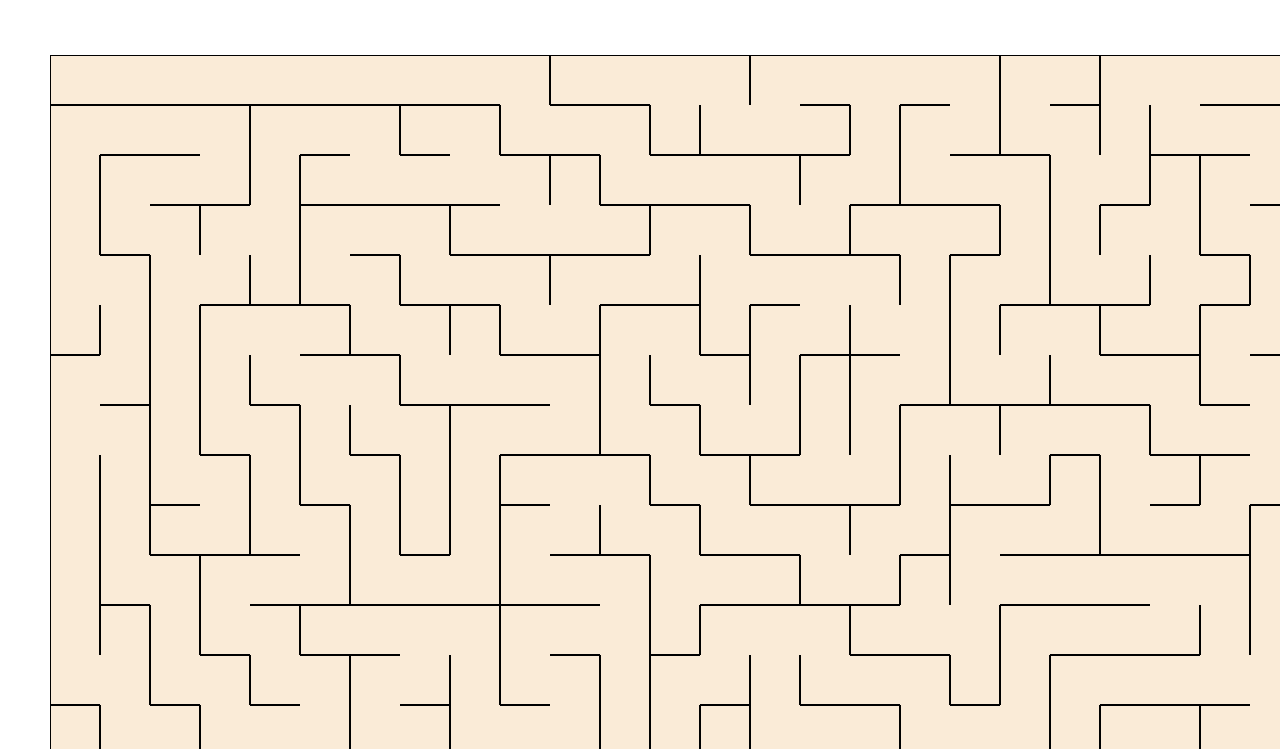
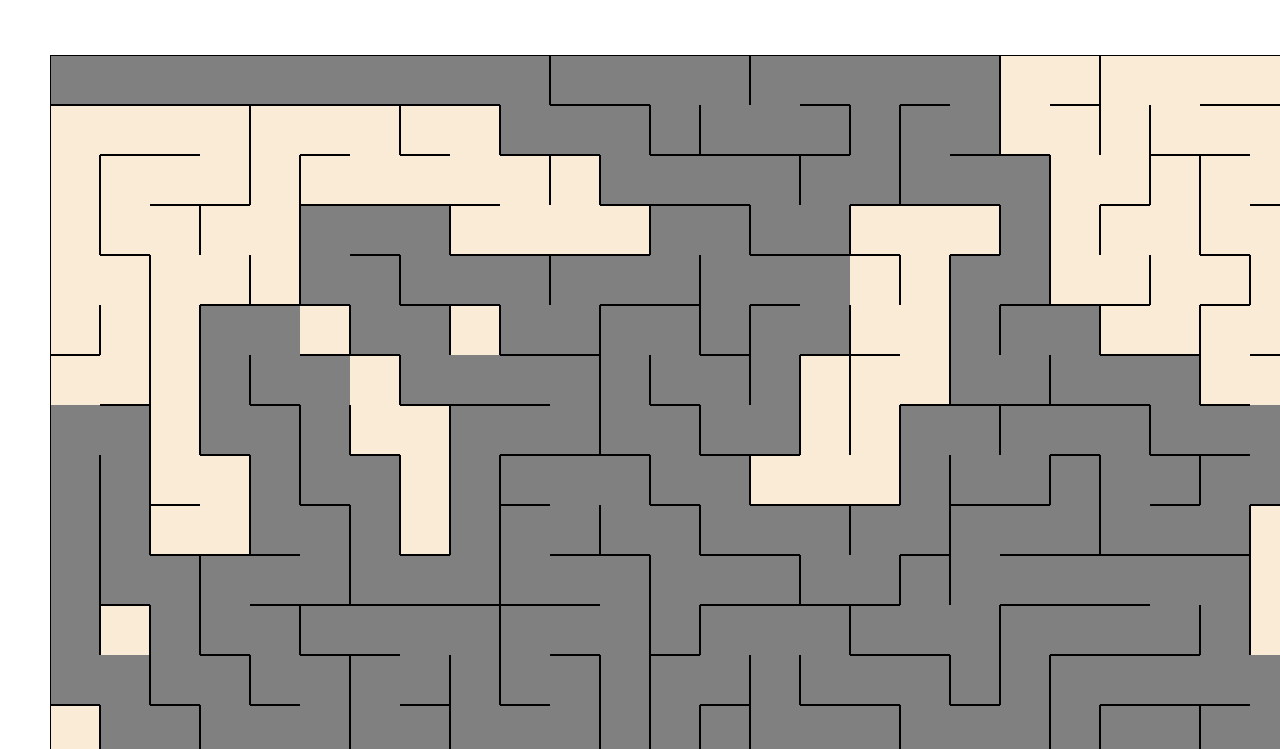
Before and after one commit to faf64/maze, a plain HTML site: page index.html in a window 1280 px wide. Shown: the part 51-800 px from the top of the page. Drawn offline with nearby package versions, Linux system fonts and the light colour scheme.

Commit message:
Added visited case and final array containing solution.

```diff
--- a/index.html
+++ b/index.html
@@ -1,25 +1,30 @@
 <!DOCTYPE html>
 <html lang="fr">
+
 <head>
     <meta charset="UTF-8">
     <meta name="viewport" content="width=device-width, initial-scale=1.0 shrink-to-fit=no">
     <link rel="stylesheet" href="style.css">
-    <link rel="stylesheet" href="https://cdn.jsdelivr.net/npm/bootstrap@4.5.3/dist/css/bootstrap.min.css" integrity="sha384-TX8t27EcRE3e/ihU7zmQxVncDAy5uIKz4rEkgIXeMed4M0jlfIDPvg6uqKI2xXr2" crossorigin="anonymous">
+    <link rel="stylesheet" href="https://cdn.jsdelivr.net/npm/bootstrap@4.5.3/dist/css/bootstrap.min.css"
+        integrity="sha384-TX8t27EcRE3e/ihU7zmQxVncDAy5uIKz4rEkgIXeMed4M0jlfIDPvg6uqKI2xXr2" crossorigin="anonymous">
 
     <title>Labyrinthe</title>
 </head>
+
 <body>
-<h1 class="top">Labyrinthe</h1>
-<!--<canvas id="canvas" width="800" height="800"></canvas>-->
-<div class="labyrinthe">
+    <h1 class="top">Labyrinthe</h1>
+    <!--<canvas id="canvas" width="800" height="800"></canvas>-->
+    <div class="labyrinthe">
 
 
-</div>
+    </div>
 
 
 
-<script src="https://code.jquery.com/jquery-3.3.1.min.js"></script>
+    <script src="https://code.jquery.com/jquery-3.3.1.min.js"></script>
 
-<script src="Display.js"></script>
+
+    <script src="script.js"></script>
 </body>
+
 </html>
--- a/script.js
+++ b/script.js
@@ -1,30 +1,37 @@
-$.getJSON("labyrinthes.json", function(data) {
-
+$.getJSON("labyrinthes.json", display)
+let maze1;
+// const tab2D = [];
+function display(data) {
     let size = 25;
-    let maze1 = data[size]['ex-2'];
-    console.log(maze1)
+    maze1 = data[size]['ex-2'];
+    // console.log(maze1)
     maze = mazeConstruction(maze1, size);
-    DFSite(maze, maze[0],size)
-});
+    // for(let elem of maze1){
+    //     if(tab2D[elem.posX]  === undefined){
+    //         tab2D.push([])
+    //     }
+    //     tab2D[elem.posX].push(elem)
+    // }
+    // console.log(tab2D[10][5]);
+    console.log("oui")
+    DFSite(maze, maze[0], size)
+}
 
 
 
 let mazeConstruction = (maze1, size) => {
     let caseNum = 0;
 
-
-
     maze1.forEach(cell => {
         let walls_str = cell.walls.map(x => x ? "1px" : "0px").join(" ");
         let className = ["structure", cell.posX, cell.posY].join("-");
-             let div = document.createElement("div");
-             $(".labyrinthe").append(`<div class="item ${className}"></div>`);
-             // div.setAttribute("id", `case-${caseNum++}`)
+        $(".labyrinthe").append(`<div class="case ${className}"></div>`);
         cell.case = caseNum;
         $(`.${className}`).css("border", "solid black");
         $(`.${className}`).css("border-width", walls_str);
+        $(`.${className}`).attr("id", `case-${caseNum++}`)
+        cell.visited = false;
 
-             cell.visited = false;
 
 
     })
@@ -32,43 +39,51 @@ $.getJSON("labyrinthes.json", function(data) {
     return maze1;
 
 }
-let getNeighborsNotVisited = (currentcase, maze1, size) => {
-    let neighborsNotVisited = [];
-    let wallFormula = [(currentcase.case - size), (currentcase.case + 1), (currentcase.case + size), (currentcase.case - 1)];
+let getNextNotVisited = (currentcase, maze1, size) => {
+    let nextNotVisited = [];
+    let wallForm = [(currentcase.case - size), (currentcase.case + 1), (currentcase.case + size), (currentcase.case - 1)];
     let i = 0;
     for (const wall of currentcase['walls']) {
         if (!wall) {
-            neighborsNotVisited.push(maze1[wallFormula[i]]);
+            nextNotVisited.push(maze1[wallForm[i]]);
         }
         i++;
     }
-    console.log(currentcase);
-    return neighborsNotVisited;
+    // console.log(currentcase);
+    return nextNotVisited;
 
 }
-let DFSite=(maze1,currentcase,size)=> {
-    let goal = (size*size)-1;
+let DFSite = (maze1, currentcase, size) => {
+    let end = (size * size) - 1;
     let stack = [];
     stack.push(currentcase);
+
+    let ch = []
 
     while (stack.length > 0) {
         currentcase = stack.pop();
         if (currentcase.visited === false) {
             currentcase.visited = true
-            if(currentcase.case===goal){
+            if (currentcase.case === end) {
 
-                console.log("vous êtes sortie!")
-                document.getElementById(`case-${currentcase.case}`).classList.add("winnercolor");
+                console.log("end")
+                document.getElementById(`case-${currentcase.case}`).classList.add("winner");
+                console.log(stack);
                 return currentcase.case;
             }
 
 
-            getNeighborsNotVisited(currentcase,maze1,size).forEach(neighbor =>{
+            getNextNotVisited(currentcase, maze1, size).forEach(neighbor => {
                 stack.push(neighbor);
             });
-            document.getElementById(`case-${currentcase.case}`).classList.add("visitedcolor");
+            document.getElementById(`case-${currentcase.case}`).classList.add("visited");
+            ch.push(currentcase)
+
 
         }
 
     }
+
+    console.log(ch)
+
 }
--- a/style.css
+++ b/style.css
@@ -18,3 +18,11 @@
     padding: 20px;
     text-align: center;
 }
+
+.visited{
+    background-color: gray;
+}
+
+.winner{
+    background-color: green !important;
+}
```
Lines whose indentation alone changed are shown as unchanged.
